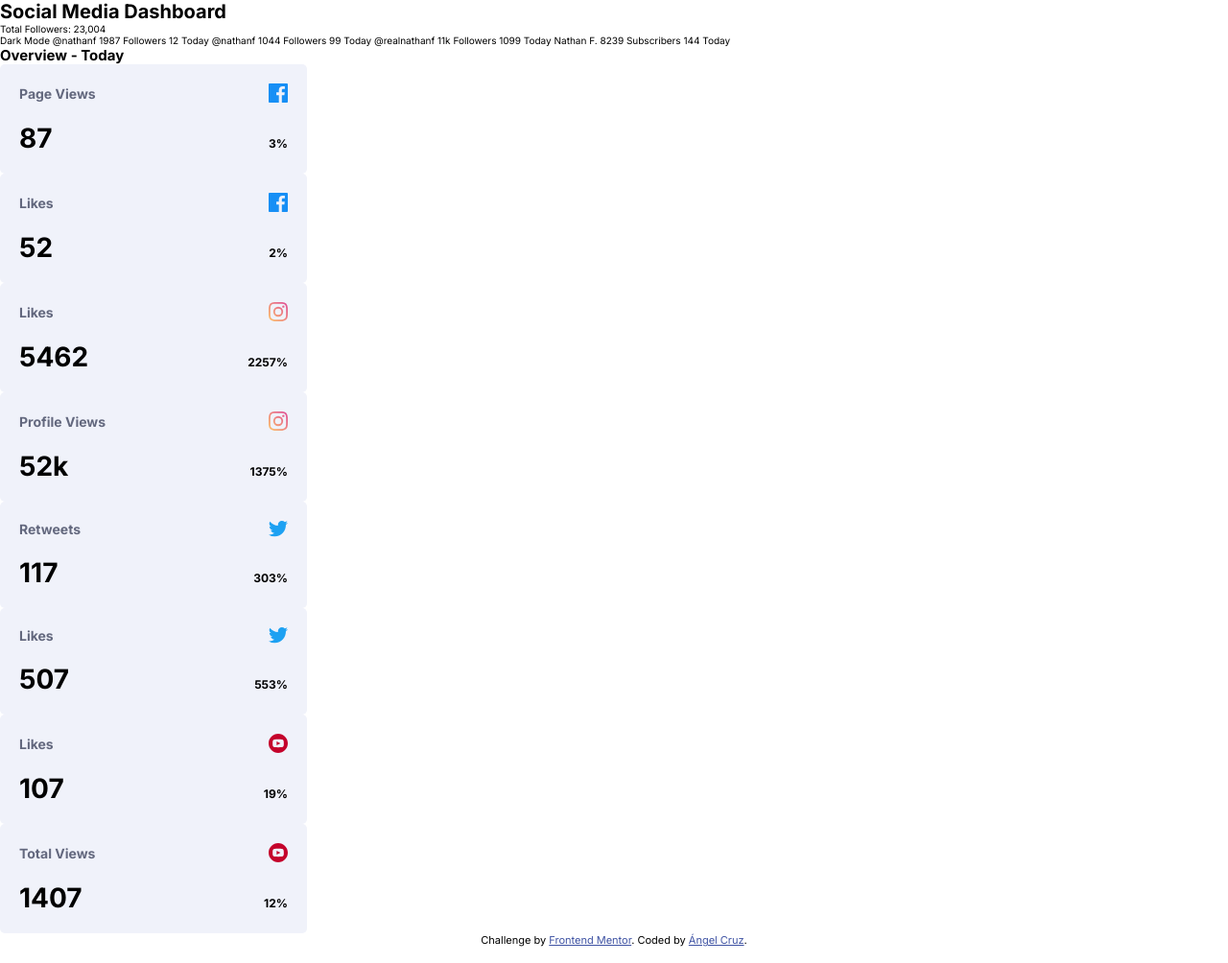
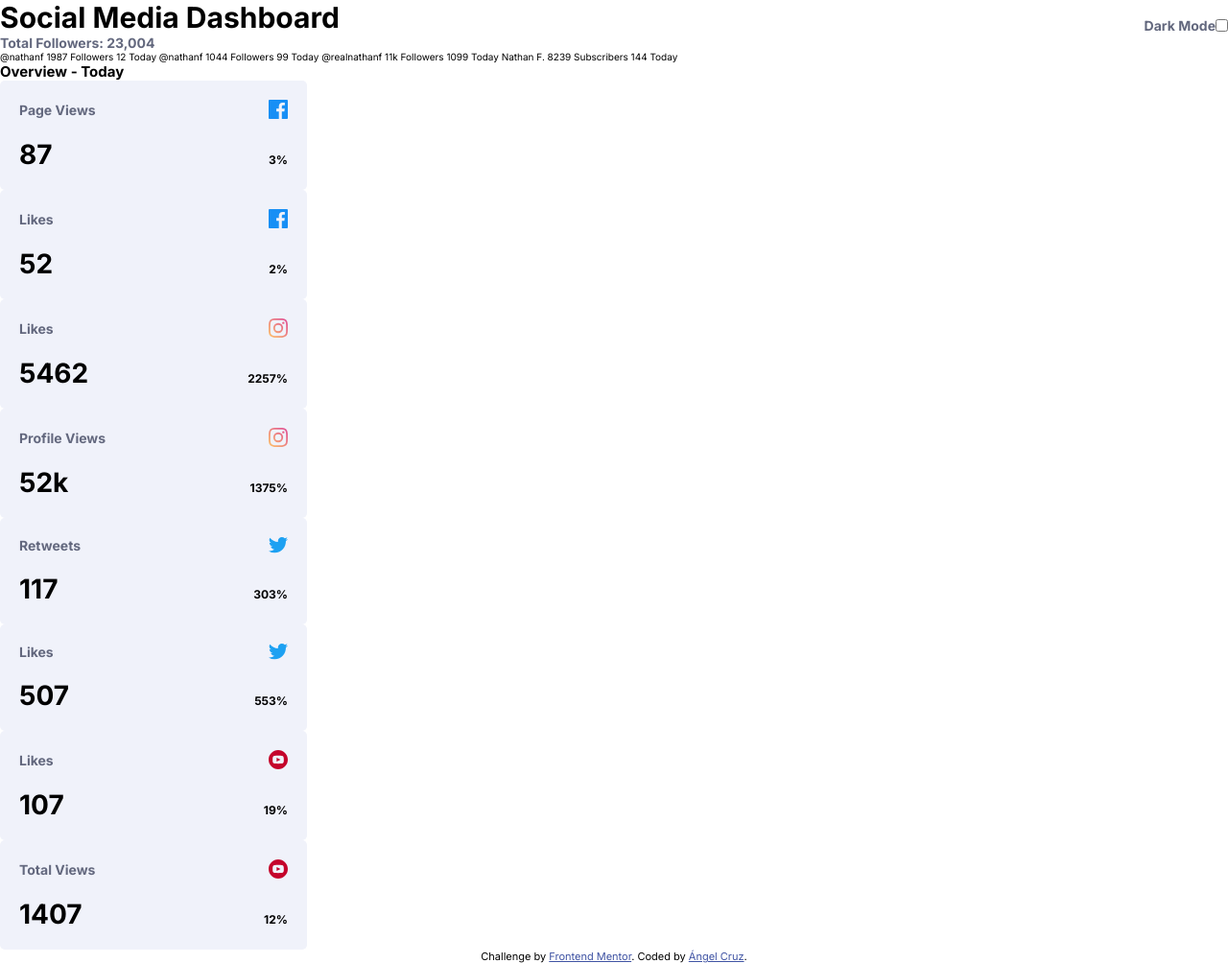
Before and after one commit to AngelCruzL/frontendMentor-socialDashboard, a website: page index.html in a window 1280 px wide. Shown: the whole page at 96% size. Drawn offline with nearby package versions, Linux system fonts and the light colour scheme; files that its build step writes are made by us from their sources.

Commit message:
added: header styles

```diff
--- a/index.html
+++ b/index.html
@@ -16,11 +16,20 @@
     <title>Frontend Mentor | Social Media Dashboard</title>
   </head>
   <body>
-    <h1>Social Media Dashboard</h1>
-    <p>Total Followers: 23,004</p>
-    Dark Mode @nathanf 1987 Followers 12 Today @nathanf 1044 Followers 99 Today
+    <header class="header">
+      <div class="header__title">
+        <h1>Social Media Dashboard</h1>
+        <p>Total Followers: 23,004</p>
+      </div>
+
+      <div class="header__theme-color">
+        <p>Dark Mode</p>
+        <input type="checkbox" />
+      </div>
+    </header>
+    @nathanf 1987 Followers 12 Today @nathanf 1044 Followers 99 Today
     @realnathanf 11k Followers 1099 Today Nathan F. 8239 Subscribers 144 Today
-    <main class="overview">
+    <section class="overview">
       <h2 class="overview__title">Overview - Today</h2>
       <div class="overview__container">
         <div class="card">
@@ -165,7 +174,7 @@
           </div>
         </div>
       </div>
-    </main>
+    </section>
 
     <footer class="footer">
       <div class="attribution">
--- a/sass/abstracts/_mixins.scss
+++ b/sass/abstracts/_mixins.scss
@@ -42,3 +42,9 @@
   display: flex;
   justify-content: space-between;
 }
+
+@mixin headerText {
+  font-size: $default-font-size;
+  font-weight: bold;
+  color: var(--text);
+}
--- a/sass/layout/_header.scss
+++ b/sass/layout/_header.scss
@@ -0,0 +1,26 @@
+.header {
+  display: flex;
+  justify-content: space-between;
+  align-items: center;
+
+  &__title {
+    display: flex;
+    flex-direction: column;
+
+    h1 {
+      font-size: 3rem;
+    }
+
+    p {
+      @include headerText;
+    }
+  }
+
+  &__theme-color {
+    display: flex;
+
+    p {
+      @include headerText;
+    }
+  }
+}
```
